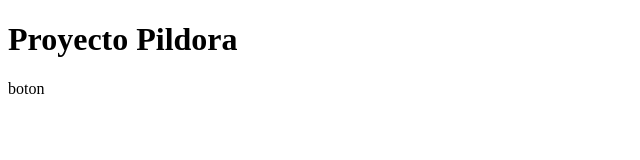
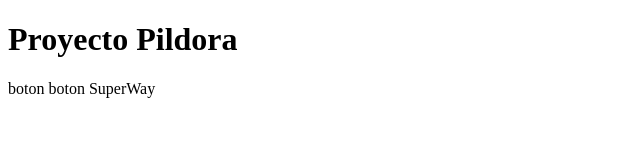
Before and after one commit to BlackheartDev/pildora-git, a plain HTML site: page index.html in a window 1280 px wide. Shown: the whole page, without its empty margins (0-640 px from the left). Drawn offline with Linux system fonts and the light colour scheme.

Commit message:
V2 por que este la ha cagado

```diff
--- a/index.html
+++ b/index.html
@@ -4,5 +4,6 @@
 	<body>
 		<h1> Proyecto Pildora</h1>
 		boton
+		boton SuperWay
 	</body>
 </html>
```
